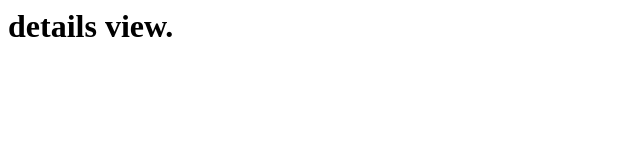
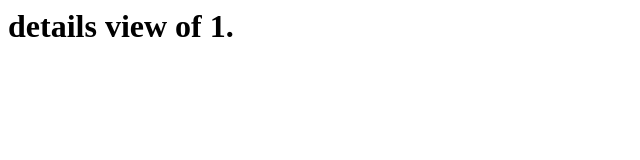
Before and after one commit to plebtech/ib-lab-typescript-chirper, a React app: page /details/1 in a window 1280 px wide. Shown: the top 160 px of the page, without its empty margins (0-640 px from the left). Built offline with nearby package versions, Linux system fonts and the light colour scheme.

Commit message:
implementing id targeting for admin and details components.

```diff
--- a/src/client/views/Admin.tsx
+++ b/src/client/views/Admin.tsx
@@ -1,13 +1,15 @@
 import * as React from 'react';
+import { useParams } from 'react-router-dom';
 
 const Admin: React.FC<AdminProps> = () => {
+    const { id } = useParams();
     return (
         <div>
-            <h1 className="text-center">admin view.</h1>
+            <h1 className="text-center">admin view for {id}.</h1>
         </div>
     );
 };
 
-interface AdminProps {}
+interface AdminProps { }
 
 export default Admin;
--- a/src/client/views/Details.tsx
+++ b/src/client/views/Details.tsx
@@ -1,13 +1,15 @@
 import * as React from 'react';
+import { useParams } from 'react-router-dom';
 
 const Details: React.FC<DetailsProps> = () => {
+    const { id } = useParams();
     return (
         <div>
-            <h1 className="text-center">details view.</h1>
+            <h1 className="text-center">details view of {id}.</h1>
         </div>
     );
 };
 
-interface DetailsProps {}
+interface DetailsProps { }
 
 export default Details;
```
